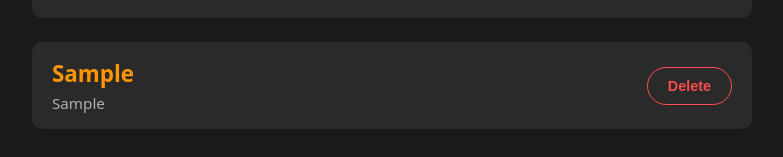
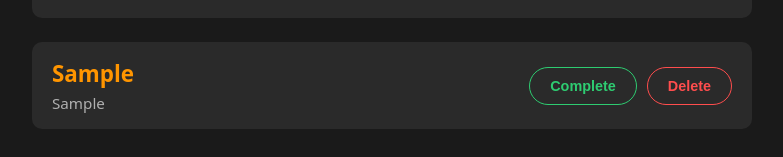
Before and after one commit to sulimankemo43/todo-app, a React (Vite) app: page / in a window 1280 px wide. Both pictures are taken after typing "Sample", "Sample" into the empty fields and a click on the button "Add Todo". Shown: the part 175-332 px from the top of the page, without its empty margins (248-1031 px from the left). Built offline with nearby package versions, Linux system fonts and the light colour scheme.

Commit message:
Implement mark complete and undo functionality

```diff
--- a/src/App.jsx
+++ b/src/App.jsx
@@ -19,6 +19,14 @@ function App() {
     setTodos((prev) => prev.filter((todo) => todo.id !== idToRemove));
   }
 
+  function toggleTodo(idToToggle) {
+    setTodos((prev) =>
+      prev.map((todo) =>
+        todo.id === idToToggle ? { ...todo, done: !todo.done } : todo
+      )
+    );
+  }
+
   return (
     <main className="app">
       <h1>My Todos</h1>
@@ -27,7 +35,12 @@ function App() {
 
       <ul className="todo-list">
         {todos.map((todo) => (
-          <TodoItem key={todo.id} todo={todo} onDelete={deleteTodo} />
+          <TodoItem
+            key={todo.id}
+            todo={todo}
+            onDelete={deleteTodo}
+            onToggle={toggleTodo}
+          />
         ))}
       </ul>
     </main>
--- a/src/components/TodoItem.jsx
+++ b/src/components/TodoItem.jsx
@@ -1,14 +1,26 @@
 import Button from "./Button";
 
-function TodoItem({ todo, onDelete }) {
+function TodoItem({ todo, onDelete, onToggle }) {
+  const itemClass = todo.done ? "todo-item is-done" : "todo-item";
+
   return (
-    <li className="todo-item">
+    <li className={itemClass}>
       <div className="todo-text">
         <h2 className="todo-title">{todo.title}</h2>
         <p className="todo-details">{todo.details}</p>
       </div>
 
       <div className="todo-actions">
+        <Button
+          label={todo.done ? "Undo" : "Complete"}
+          variant={todo.done ? "neutral" : "success"}
+          onClick={() => onToggle(todo.id)}
+          ariaLabel={
+            todo.done
+              ? `Mark task ${todo.title} as active`
+              : `Mark task ${todo.title} as complete`
+          }
+        />
         <Button
           label="Delete"
           variant="danger"
--- a/src/index.css
+++ b/src/index.css
@@ -126,3 +126,25 @@ body {
   color: var(--danger);
   border: 1px solid var(--danger);
 }
+
+.btn-success {
+  background-color: transparent;
+  color: var(--success);
+  border: 1px solid var(--success);
+}
+
+.btn-neutral {
+  background-color: transparent;
+  color: var(--text-muted);
+  border: 1px solid var(--text-muted);
+}
+
+.is-done .todo-title,
+.is-done .todo-details {
+  text-decoration: line-through;
+  color: var(--text-muted);
+}
+
+.is-done {
+  opacity: 0.65;
+}
```
